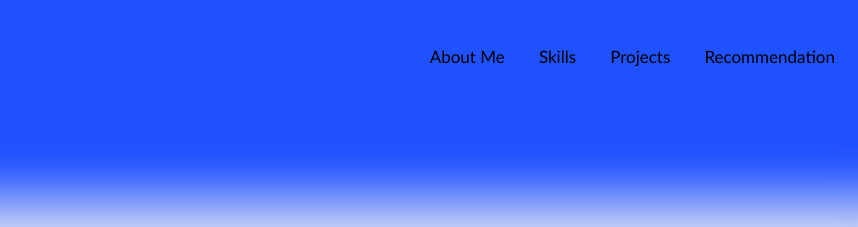
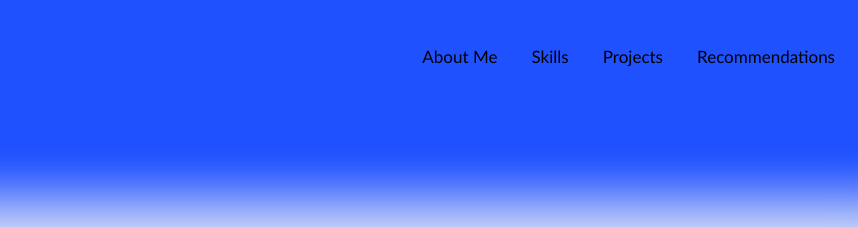
Before and after one commit to Hasan-Jafri/Hasan_Portfolio, a plain HTML site: page index.html in a window 1280 px wide. Shown: the top 227 px of the page, 422-1280 px from the left. Drawn offline with Linux system fonts and the light colour scheme.

Commit message:
Update index.html

```diff
--- a/index.html
+++ b/index.html
@@ -26,7 +26,7 @@
             <a class="topmenu" href="#about-me">About Me</a>
             <a class="topmenu" href="#skills">Skills</a>
             <a class ="topmenu" href="#projects">Projects</a>
-            <a class="topmenu" href="#recommendations">Recommendation</a>
+            <a class="topmenu" href="#recommendations">Recommendations</a>
           <!-- Add the links for Skills, Projects and Recommendation here -->
 
         </div>
```
